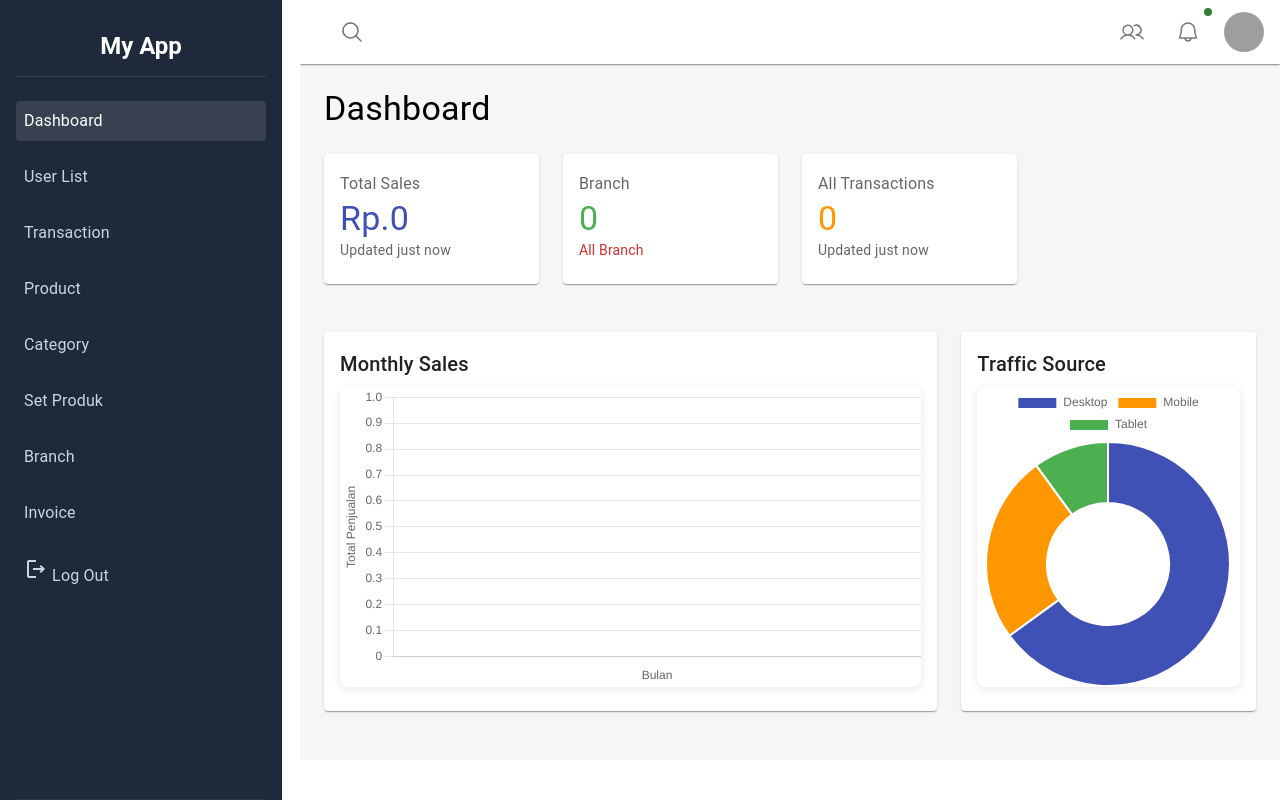
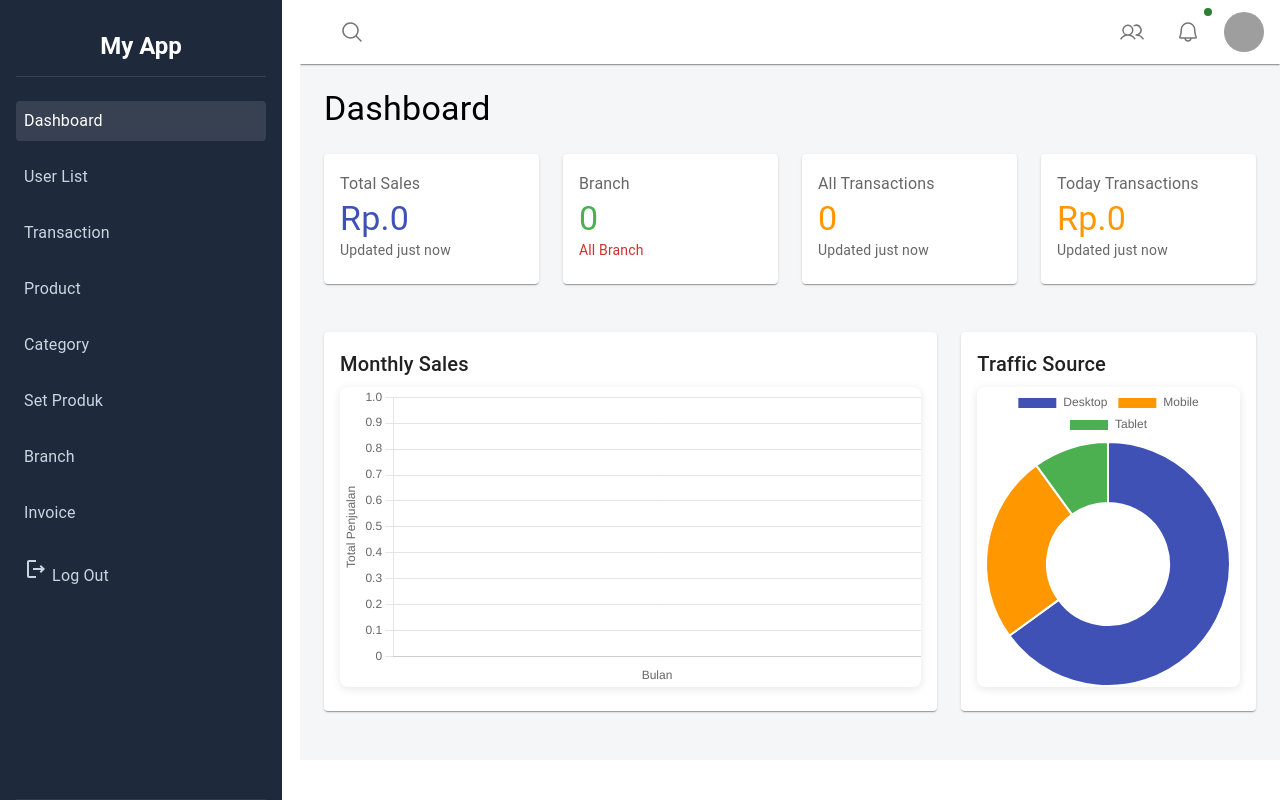
Before and after one commit to bimowahyu/kasirV2, a React (Create React App) app: page /dashboard in a window 1280 px wide. Built offline with nearby package versions, Linux system fonts and the light colour scheme; no server answers; grey boxes are pictures that could not be loaded.

Commit message:
create card sales today

```diff
--- a/src/componen/Dashboard.jsx
+++ b/src/componen/Dashboard.jsx
@@ -35,6 +35,8 @@ export const Dashboard = () => {
   const [totalPenjualanSuccess, setTotalPenjualanSuccess] = useState(0);
   const [totalCabang, setTotalCabang] = useState(0);
   const [totalTransaksi, setTotalTransaksi] = useState(0);
+  const [todayPenjualanSuccess, setTodayPenjualanSuccess] = useState(0);
+
 
   // Fetch data transaksi menggunakan SWR
   const { data, error, req } = useSWR(`${getApiBaseUrl()}/gettransaksi`, fetcher);
@@ -56,7 +58,23 @@ export const Dashboard = () => {
     fetchCabangData();
     fetchLaporanDetail();
   }, []);
+  useEffect(() => {
+    if (data?.transaksi) {
+      const totalSuccess = data.transaksi.reduce((sum, trans) =>
+        sum + (trans.status_pembayaran === 'success' ? parseFloat(trans.totaljual) : 0), 0
+      );
+      const today = new Date();
+      const todayString = today.toISOString().split('T')[0];
 
+      const todaySuccess = data.transaksi.reduce((sum, trans) => {
+        const isToday = trans.tanggal === todayString;
+        return sum + (isToday ? parseFloat(trans.totaljual) : 0);
+      }, 0);
+
+      setTotalPenjualanSuccess(totalSuccess);
+      setTodayPenjualanSuccess(todaySuccess);
+    }
+  }, [data]);
   const fetchCabangData = async () => {
     try {
       const response = await axios.get(`${getApiBaseUrl()}/cabang`);
@@ -199,6 +217,21 @@ export const Dashboard = () => {
             </CardContent>
           </Card>
         </Grid>
+        <Grid item xs={12} sm={6} md={3}>
+          <Card>
+            <CardContent>
+              <Typography variant="subtitle1" color="textSecondary">
+                Today Transactions
+              </Typography>
+              <Typography variant="h4" sx={{ color: '#ff9800' }}>
+              Rp.{todayPenjualanSuccess.toLocaleString("id-ID")}
+              </Typography>
+              <Typography variant="body2" color="textSecondary">
+                Updated just now
+              </Typography>
+            </CardContent>
+          </Card>
+        </Grid>
       </Grid>
 
       {/* Chart Section */}
@@ -242,6 +275,7 @@ export const Dashboard = () => {
             </CardContent>
           </Card>
         </Grid>
+
         <Grid item xs={12} md={4}>
           <Card>
             <CardContent>
```
